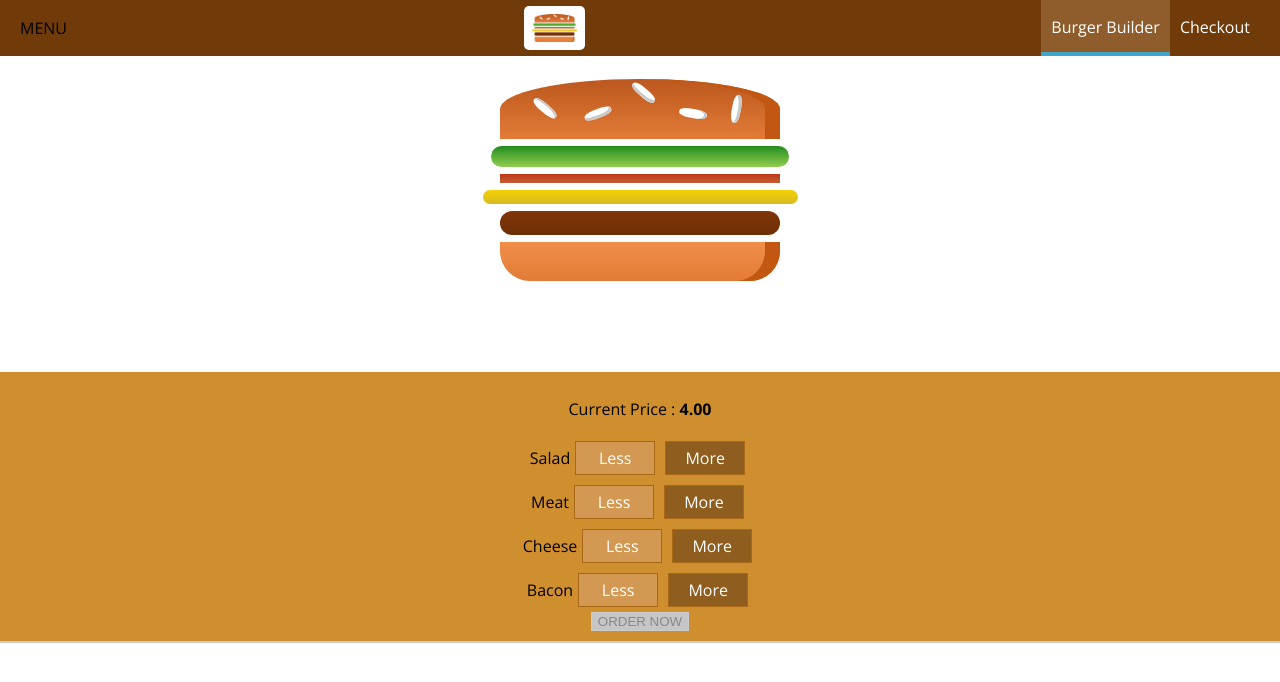
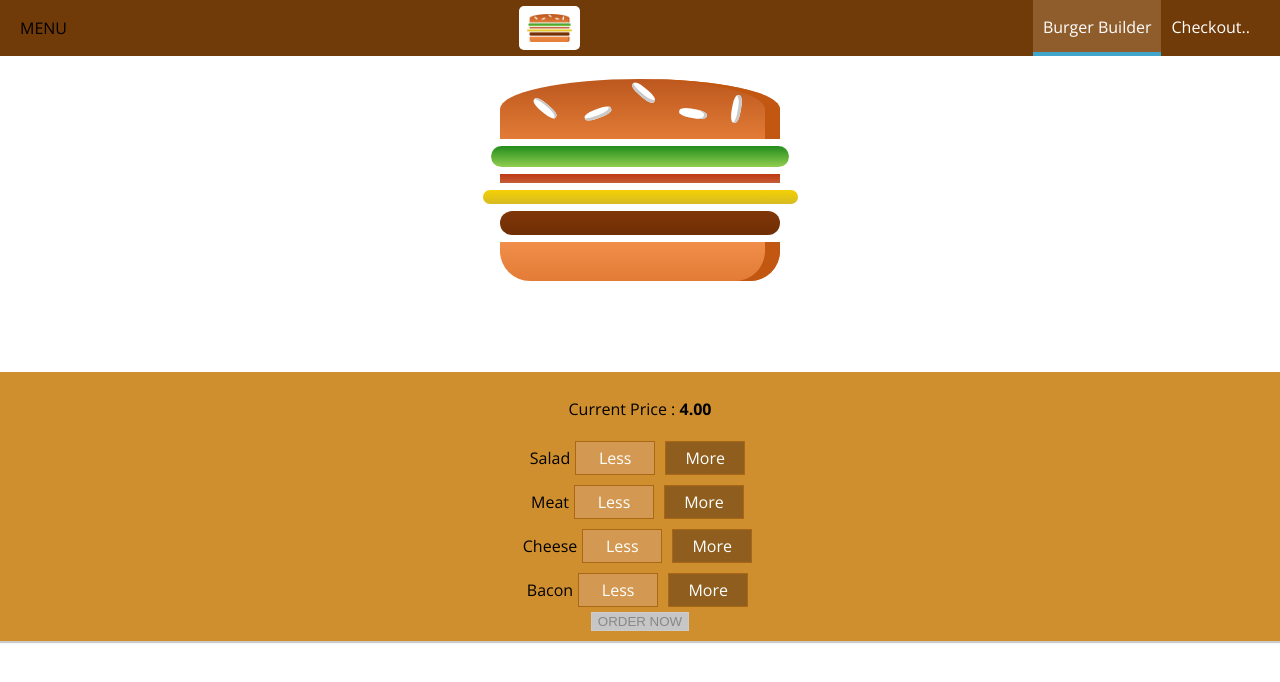
Before and after one commit to anukulSaini/BurgerBuilder-2, a React app in the folder burger-builder-2/: page / in a window 1280 px wide. Shown: the top 682 px of the page. Built offline with nearby package versions, Linux system fonts and the light colour scheme.

Commit message:
navigationItem

```diff
--- a/burger-builder-2/src/components/Navigation/NavigationItems/NavigationItems.js
+++ b/burger-builder-2/src/components/Navigation/NavigationItems/NavigationItems.js
@@ -8,7 +8,7 @@ const navigationItems = () => (
         Burger Builder
         </NavigationItem>
         <NavigationItem link ="/">
-            Checkout
+            Checkout..
         </NavigationItem>
      </ul>
 );
```
